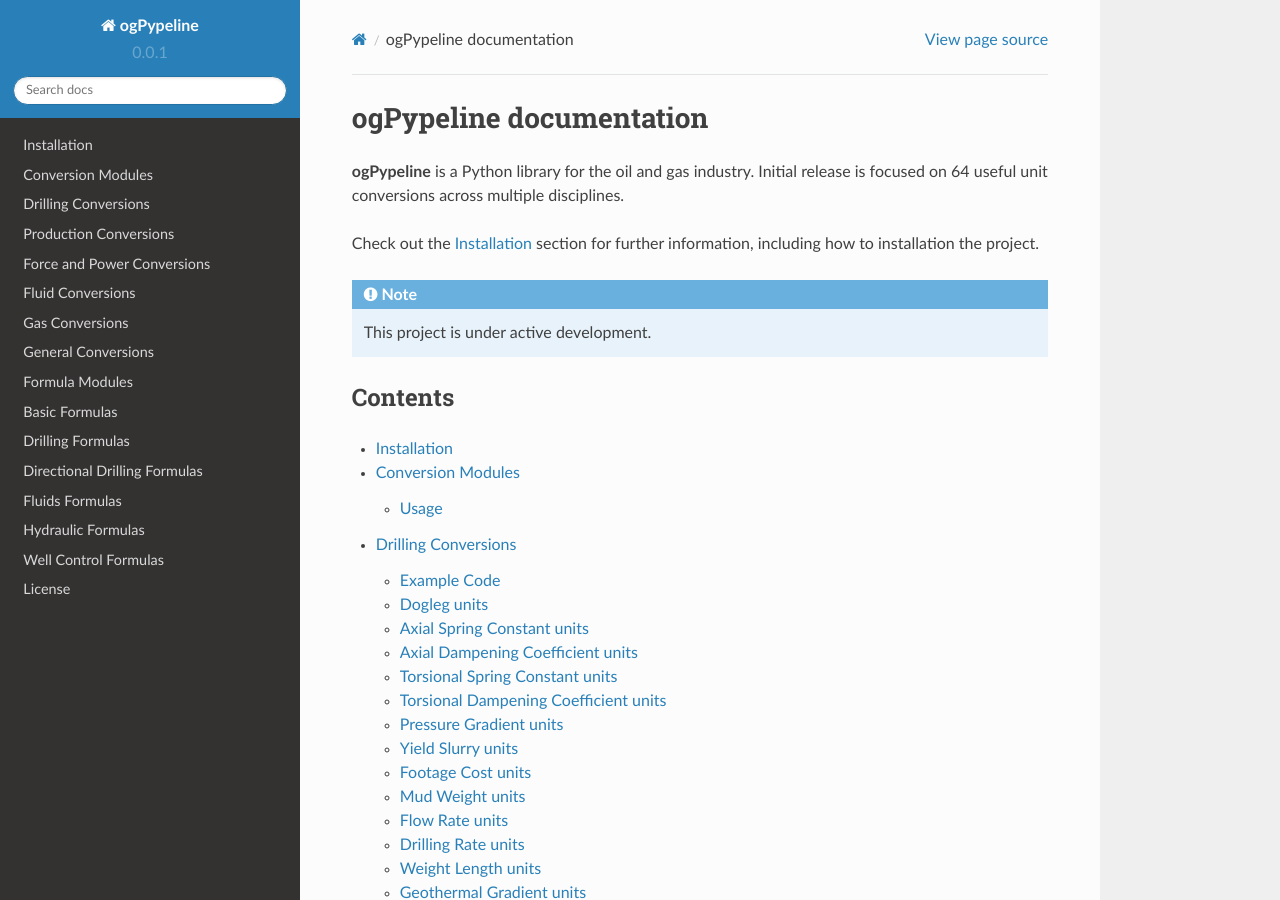
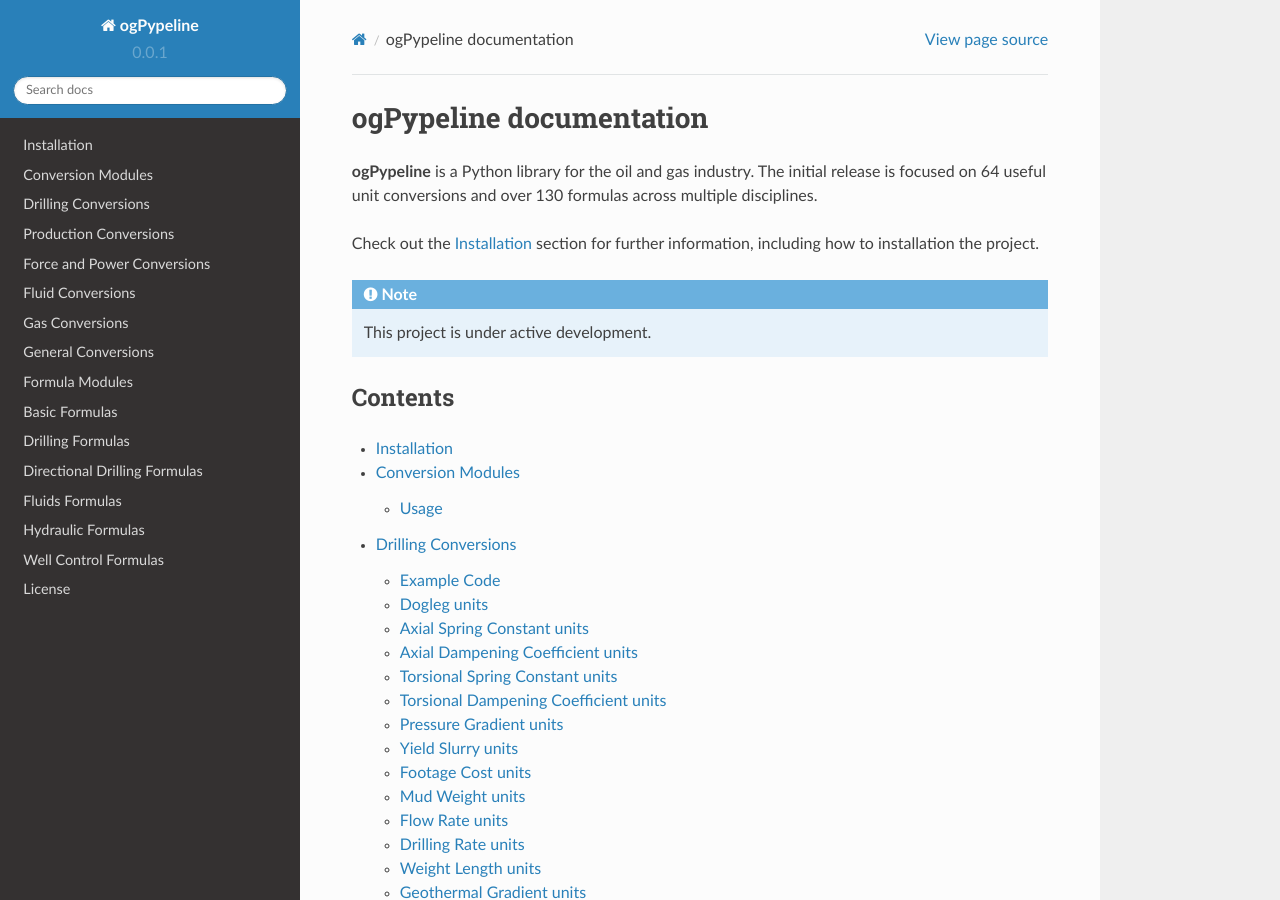
Before and after one commit to this-isnt-me/ogPypeline, a Sphinx documentation site: the page built from docs/source/index.rst, in a window 1280 px wide and 900 px high. Built offline with Sphinx 7.4.7 and the Read the Docs theme 2.0.0, drawn with Linux system fonts in a browser that asks for light colours.

```diff
--- a/docs/source/index.rst
+++ b/docs/source/index.rst
@@ -1,7 +1,7 @@
 ogPypeline documentation
 ===================================
 
-**ogPypeline** is a Python library for the oil and gas industry. Initial release is focused on 64 useful unit conversions across multiple disciplines.
+**ogPypeline** is a Python library for the oil and gas industry. The initial release is focused on 64 useful unit conversions and over 130 formulas across multiple disciplines.
 
 Check out the :doc:`installation` section for further information, including
 how to :ref:`installation` the project.
```
Also changed, not shown: README.md (+2 -2 lines).
